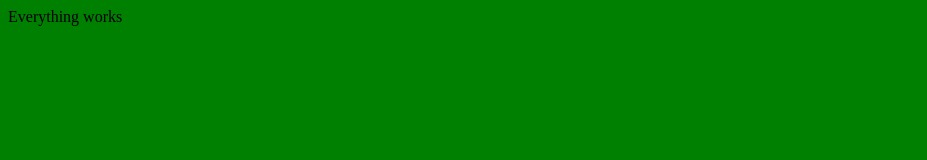
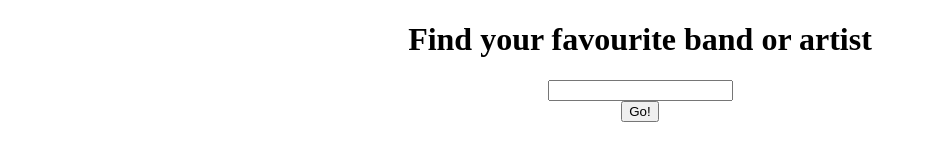
Before and after one commit to Rafalcho/band-finder, a React app: page / in a window 1280 px wide. Shown: the whole page, without its empty margins (0-927 px from the left). Built offline with nearby package versions, Linux system fonts and the light colour scheme.

Commit message:
find band component template

```diff
--- a/app/components/App.js
+++ b/app/components/App.js
@@ -1,10 +1,11 @@
 import React from 'react';
+import FindBand from './FindBand';
 
 class App extends React.Component {
   render() {
     return (
-      <div>
-        Everything works
+      <div className='container'>
+        <FindBand />
       </div>
     );
   }
--- /dev/null
+++ b/app/components/FindBand.js
@@ -0,0 +1,15 @@
+import React from 'react';
+
+class FindBand extends React.Component {
+  render() {
+    return (
+      <div className='search-container'>
+        <h1>Find your favourite band or artist</h1>
+        <input type='text' />
+        <button>Go!</button>
+      </div>
+    );
+  }
+}
+
+export default FindBand;
--- a/app/index.css
+++ b/app/index.css
@@ -1,3 +1,15 @@
 body {
-  background-color: green;
+  margin: 0;
+  padding: 0;
 }
+
+.container {
+  max-width: 1200px;
+  margin: 0 auto;
+}
+
+.search-container {
+  display: flex;
+  flex-direction: column;
+  align-items: center;
+}
```
Also changed, not shown: app/utils/api.js (added).
